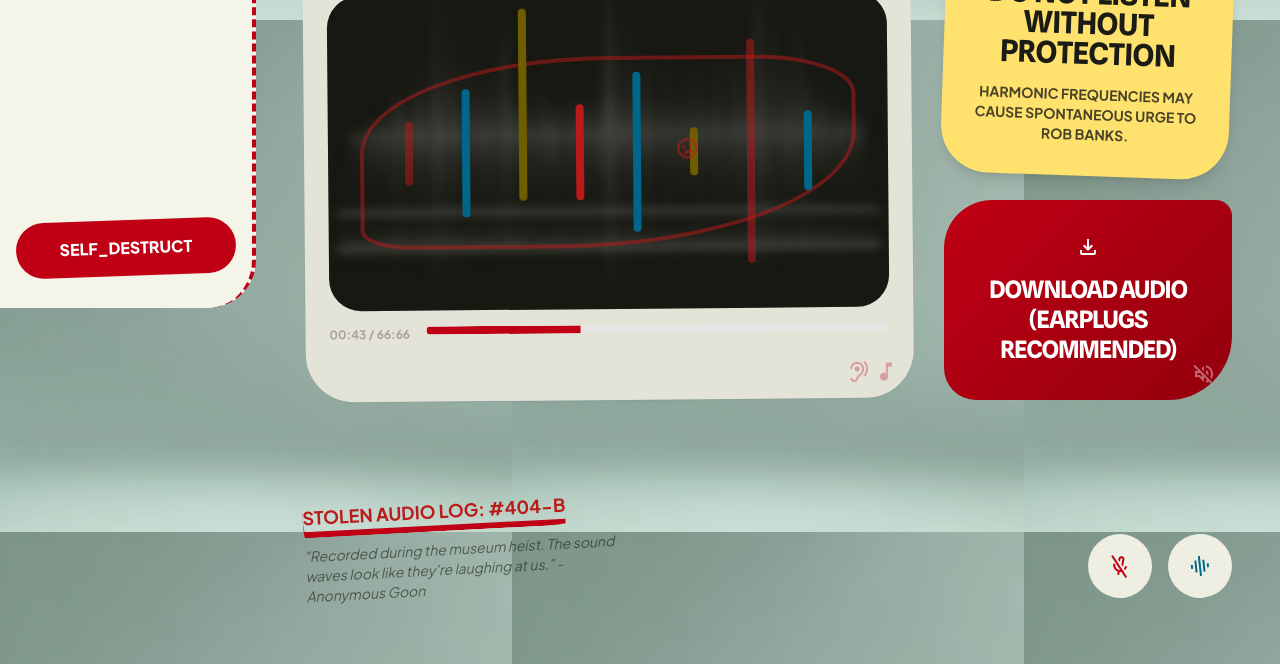
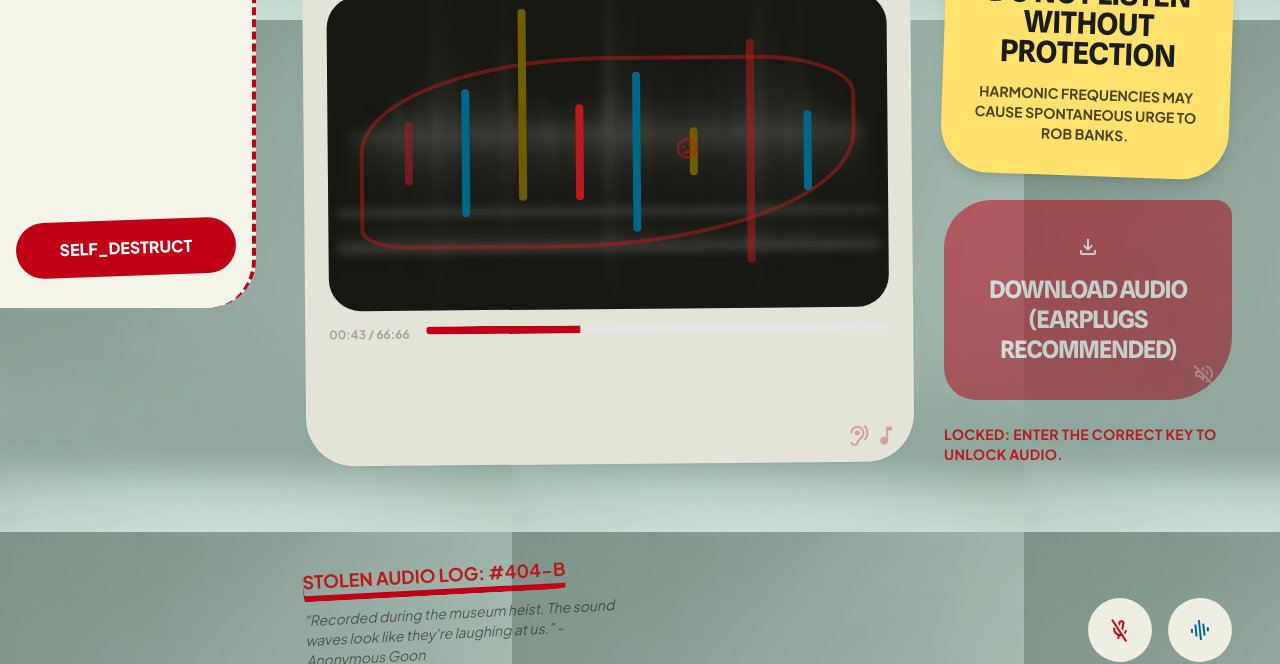
Before and after one commit to eric-beck/bad-bunny-studio, a website: page classifieds/case002.html in a window 1280 px wide. Shown: the part 492-1156 px from the top of the page. Drawn offline with nearby package versions, Linux system fonts and the light colour scheme.

Commit message:
Add new audio file: bad-bunny.wav to classifieds/secrets

```diff
--- a/classifieds/case002.html
+++ b/classifieds/case002.html
@@ -136,6 +136,7 @@
                     </label>
                     <div class="relative">
                         <input
+                            id="secret-key-input"
                             class="w-full bg-transparent border-none scribble-border focus:ring-0 text-3xl font-bold placeholder:text-stone-300 py-4"
                             placeholder="type here..." type="text" />
                         <span class="absolute -bottom-10 left-0 text-error font-bold flex items-center gap-2 rotate-1">
@@ -212,8 +213,8 @@
                         <p class="font-bold opacity-80 uppercase text-sm">Harmonic frequencies may cause spontaneous
                             urge to rob banks.</p>
                     </div>
-                    <button
-                        class="wax-gradient h-full min-h-[200px] text-white rounded-[3rem_1rem_4rem_2rem] p-8 flex flex-col items-center justify-center gap-4 hover:rotate-3 transition-transform active:scale-95 group relative overflow-hidden">
+                    <button id="download-audio-btn" type="button" disabled
+                        class="wax-gradient h-full min-h-[200px] text-white rounded-[3rem_1rem_4rem_2rem] p-8 flex flex-col items-center justify-center gap-4 hover:rotate-3 transition-transform active:scale-95 group relative overflow-hidden disabled:opacity-50 disabled:cursor-not-allowed disabled:hover:rotate-0 disabled:active:scale-100">
                         <div class="absolute inset-0 bg-white/10 opacity-0 group-hover:opacity-100 transition-opacity">
                         </div>
                         <span class="material-symbols-outlined text-6xl" data-icon="download">download</span>
@@ -224,6 +225,7 @@
                             <span class="material-symbols-outlined text-5xl" data-icon="volume_off">volume_off</span>
                         </div>
                     </button>
+                    <p id="download-status" class="text-sm font-bold uppercase tracking-wide text-error">Locked: enter the correct key to unlock audio.</p>
                 </div>
             </div>
             <!-- Footer Decorative Scribbles -->
@@ -264,6 +266,48 @@
             <span class="font-plus-jakarta text-[12px] font-black uppercase">ESCAPE</span>
         </a>
     </nav>
+    <script>
+        (() => {
+            const REQUIRED_PASSWORD = "scream";
+            const DOWNLOAD_PATH = "secrets/bad-bunny.wav";
+            const DOWNLOAD_NAME = "bad-bunny.wav";
+
+            const keyInput = document.getElementById("secret-key-input");
+            const downloadButton = document.getElementById("download-audio-btn");
+            const statusLabel = document.getElementById("download-status");
+
+            function isPasswordValid() {
+                return keyInput.value.trim().toLowerCase() === REQUIRED_PASSWORD;
+            }
+
+            function updateDownloadState() {
+                const unlocked = isPasswordValid();
+                downloadButton.disabled = !unlocked;
+                statusLabel.textContent = unlocked
+                    ? "Access granted. Audio download unlocked."
+                    : "Locked: enter the correct key to unlock audio.";
+                statusLabel.classList.toggle("text-error", !unlocked);
+                statusLabel.classList.toggle("text-secondary", unlocked);
+            }
+
+            keyInput.addEventListener("input", updateDownloadState);
+
+            downloadButton.addEventListener("click", () => {
+                if (!isPasswordValid()) {
+                    return;
+                }
+
+                const link = document.createElement("a");
+                link.href = DOWNLOAD_PATH;
+                link.download = DOWNLOAD_NAME;
+                document.body.appendChild(link);
+                link.click();
+                link.remove();
+            });
+
+            updateDownloadState();
+        })();
+    </script>
 </body>
 
 </html>
```
Also changed, not shown: classifieds/case001.html (+46 -2 lines), classifieds/secrets/bad-bunny.png (added), 1 other file.
